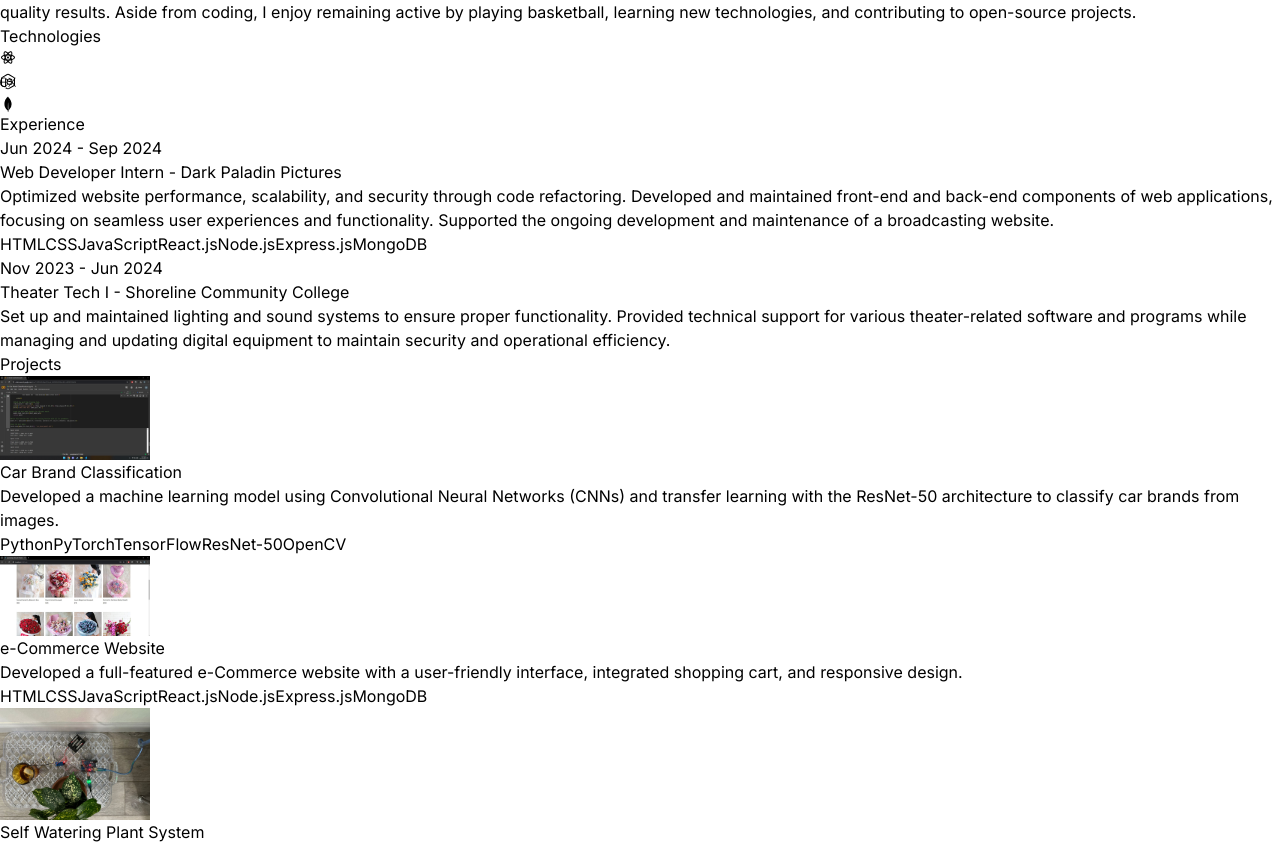
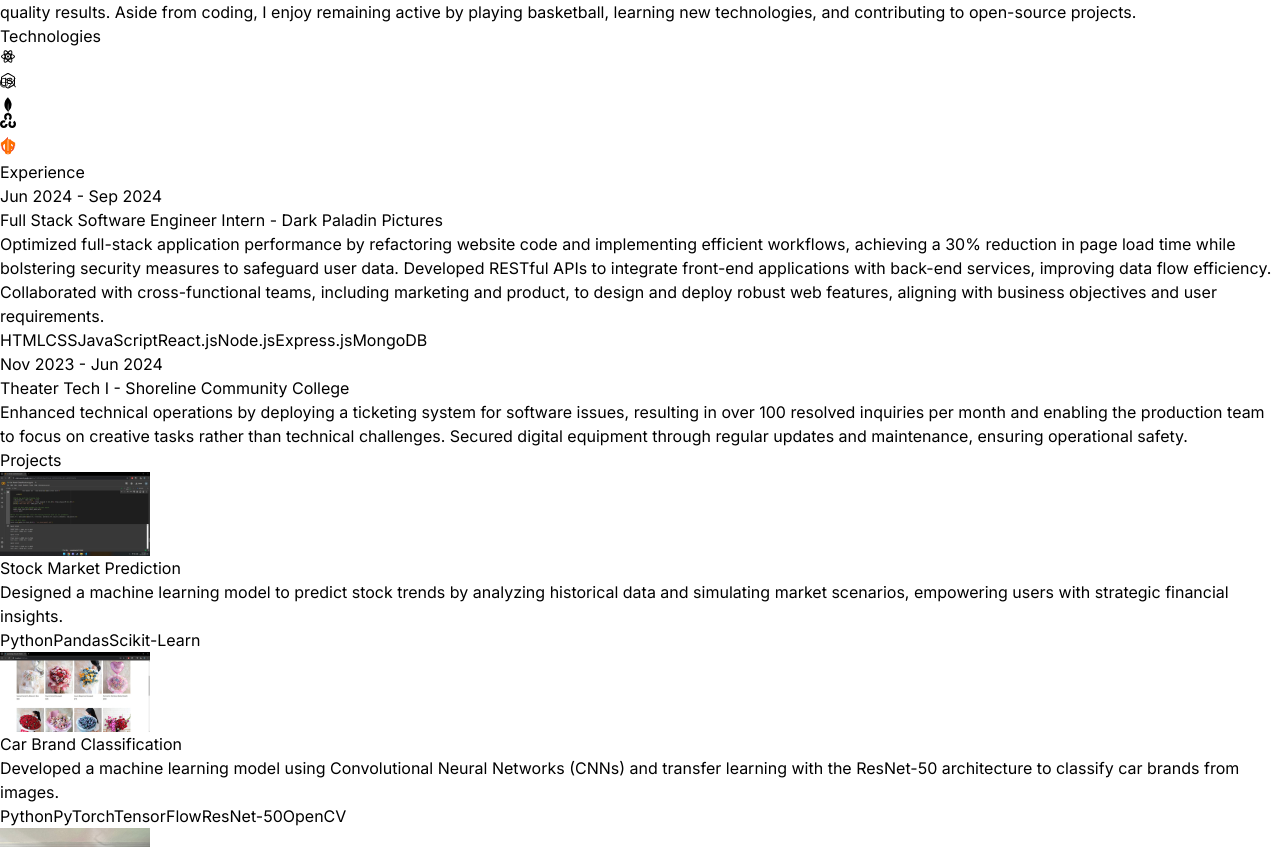
Before and after one commit to bryansbtian/portfolio, a React (Vite) app: page / in a window 1280 px wide. Shown: the part 1888-2735 px from the top of the page. Built offline with nearby package versions, Linux system fonts and the light colour scheme.

Commit message:
additional changes

```diff
--- a/package.json
+++ b/package.json
@@ -29,6 +29,6 @@
     "globals": "^15.9.0",
     "postcss": "^8.4.41",
     "tailwindcss": "^3.4.10",
-    "vite": "^5.4.1"
+    "vite": "^5.4.11"
   }
 }
--- a/src/components/Technologies.jsx
+++ b/src/components/Technologies.jsx
@@ -3,6 +3,9 @@ import { SiExpress } from 'react-icons/si';
 import { SiMongodb } from "react-icons/si";
 import { FaNodeJs } from "react-icons/fa";
 import { animate, motion } from "framer-motion";
+import { SiOpencv } from "react-icons/si";
+import { SiPytorch } from "react-icons/si";
+import { SiTensorflow } from "react-icons/si";
 
 const iconVariants = (duration) => ({
     initial: {y: -10},
@@ -58,6 +61,27 @@ const Technologies = () => {
         className="rounded-2xl border-4 border-neutral-800 p-4">
             <SiMongodb className="text-7xl text-green-500"/>
         </motion.div>
+        <motion.div
+        variants={iconVariants(2.5)}
+        initial="initial"
+        animate="animate"
+        className="rounded-2xl border-4 border-neutral-800 p-4">
+            <SiOpencv className="text-7xl"/>
+        </motion.div>
+        <motion.div
+        variants={iconVariants(3)}
+        initial="initial"
+        animate="animate"
+        className="rounded-2xl border-4 border-neutral-800 p-4">
+            <SiPytorch className="text-7xl" style={{ color: "#EE4C2C" }}/>
+        </motion.div>
+        <motion.div
+        variants={iconVariants(5)}
+        initial="initial"
+        animate="animate"
+        className="rounded-2xl border-4 border-neutral-800 p-4">
+            <SiTensorflow className="text-7xl" style={{ color: "#FF6F00" }}/>
+        </motion.div>
     </motion.div>
   </div>
 };
--- a/src/constants/index.js
+++ b/src/constants/index.js
@@ -2,8 +2,9 @@ import project1 from "../assets/projects/prj1.jpeg";
 import project2 from "../assets/projects/prj2.jpeg";
 import project3 from "../assets/projects/prj3.jpeg";
 import project4 from "../assets/projects/prj4.jpeg";
+import project5 from "../assets/projects/prj5.jpeg";
 
-export const HERO_CONTENT = `I am a junior student at the University of Michigan majoring in Computer Science and double majoring in Data Science with a strong passion for full-stack web development. My skills include programming languages like Python, Java, Javascript, and C++, as well as expertise in technologies such as ReactJS, NodeJS, ExpressJS, MongoDB, HTML5, CSS3, Tailwind CSS, Framer Motion, PyTorch, TensorFlow, ResNet-50, and OpenCV. I enjoy building dynamic and interactive web applications and continuously strive to enhance my knowledge and skills in the tech field.`;
+export const HERO_CONTENT = `I am a junior student at the University of Michigan majoring in Computer Science and double majoring in Data Science with a strong passion for full-stack web development and software engineering. My skills include programming languages like Python, Java, Javascript, and C++, as well as expertise in technologies such as ReactJS, NodeJS, ExpressJS, MongoDB, HTML5, CSS3, Tailwind CSS, Framer Motion, PyTorch, TensorFlow, ResNet-50, and OpenCV. I enjoy building dynamic and interactive web applications and continuously strive to enhance my knowledge and skills in the tech field.`;
 
 export const ABOUT_TEXT = `I am a motivated and versatile full stack developer who is passionate about building efficient and user-friendly online applications. I've worked with several technologies, including React, Node.js, Express.js, and MongoDB. My interest in web development began with a profound curiosity about how things function, and it has grown into a career in which I always seek to learn and adapt to new difficulties. I thrive in collaborative settings and appreciate resolving challenging problems to produce high-quality results. Aside from coding, I enjoy remaining active by playing basketball, learning new technologies, and contributing to open-source projects.
 `;
@@ -11,45 +12,53 @@ export const ABOUT_TEXT = `I am a motivated and versatile full stack developer w
 export const EXPERIENCES = [
   {
     year: "Jun 2024 - Sep 2024",
-    role: "Web Developer Intern",
+    role: "Full Stack Software Engineer Intern",
     company: "Dark Paladin Pictures",
-    description: `Optimized website performance, scalability, and security through code refactoring. Developed and maintained front-end and back-end components of web applications, focusing on seamless user experiences and functionality. Supported the ongoing development and maintenance of a broadcasting website.`,
+    description: `Optimized full-stack application performance by refactoring website code and implementing efficient workflows,
+achieving a 30% reduction in page load time while bolstering security measures to safeguard user data. Developed RESTful APIs to integrate front-end applications with back-end services, improving data flow efficiency. Collaborated with cross-functional teams, including marketing and product, to design and deploy robust web features, aligning with business objectives and user requirements.`,
     technologies: ["HTML", "CSS", "JavaScript", "React.js", "Node.js", "Express.js", "MongoDB"],
   },
   {
     year: "Nov 2023 - Jun 2024",
     role: "Theater Tech I",
     company: "Shoreline Community College",
-    description: `Set up and maintained lighting and sound systems to ensure proper functionality. Provided technical support for various theater-related software and programs while managing and updating digital equipment to maintain security and operational efficiency.`,
+    description: `Enhanced technical operations by deploying a ticketing system for software issues, resulting in over 100 resolved inquiries per month and enabling the production team to focus on creative tasks rather than technical challenges. Secured digital equipment through regular updates and maintenance, ensuring operational safety.`,
     technologies: [],
   },
 ];
 
 export const PROJECTS = [
   {
+    title: "Stock Market Prediction",
+    image: project1,
+    description:
+      "Designed a machine learning model to predict stock trends by analyzing historical data and simulating market scenarios, empowering users with strategic financial insights.",
+    technologies: ["Python", "Pandas", "Scikit-Learn"],
+  },
+  {
     title: "Car Brand Classification",
-    image: project1,
+    image: project2,
     description:
       "Developed a machine learning model using Convolutional Neural Networks (CNNs) and transfer learning with the ResNet-50 architecture to classify car brands from images.",
     technologies: ["Python", "PyTorch", "TensorFlow", "ResNet-50", "OpenCV"],
   },
   {
-    title: "e-Commerce Website",
-    image: project2,
+    title: "E-commerce Website",
+    image: project3,
     description:
-      "Developed a full-featured e-Commerce website with a user-friendly interface, integrated shopping cart, and responsive design.",
+      "Developed a full-featured e-commerce website with a user-friendly interface, integrated shopping cart, and responsive design.",
     technologies: ["HTML", "CSS", "JavaScript", "React.js", "Node.js", "Express.js", "MongoDB"],
   },
   {
     title: "Self Watering Plant System",
-    image: project3,
+    image: project4,
     description:
       "Created an automated self-watering plant system that monitors soil moisture levels and waters plants as needed. The system uses sensors to detect when water is required and activates a pump to deliver the right amount, ensuring plants remain healthy with minimal manual intervention.",
     technologies: ["ArduinoUno", "C++"],
   },
   {
     title: "Smart Blind Stick",
-    image: project4,
+    image: project5,
     description:
       "Developed a smart blind stick with sensors for obstacle detection and navigation assistance. The stick provides real-time alerts by buzzing, enhancing safety and mobility for visually impaired individuals.",
     technologies: ["ArduinoUno", "C++"],
```
Also changed, not shown: src/assets/projects/prj5.jpeg (added), 1 other file (tests, documents, lock files or other folders).
